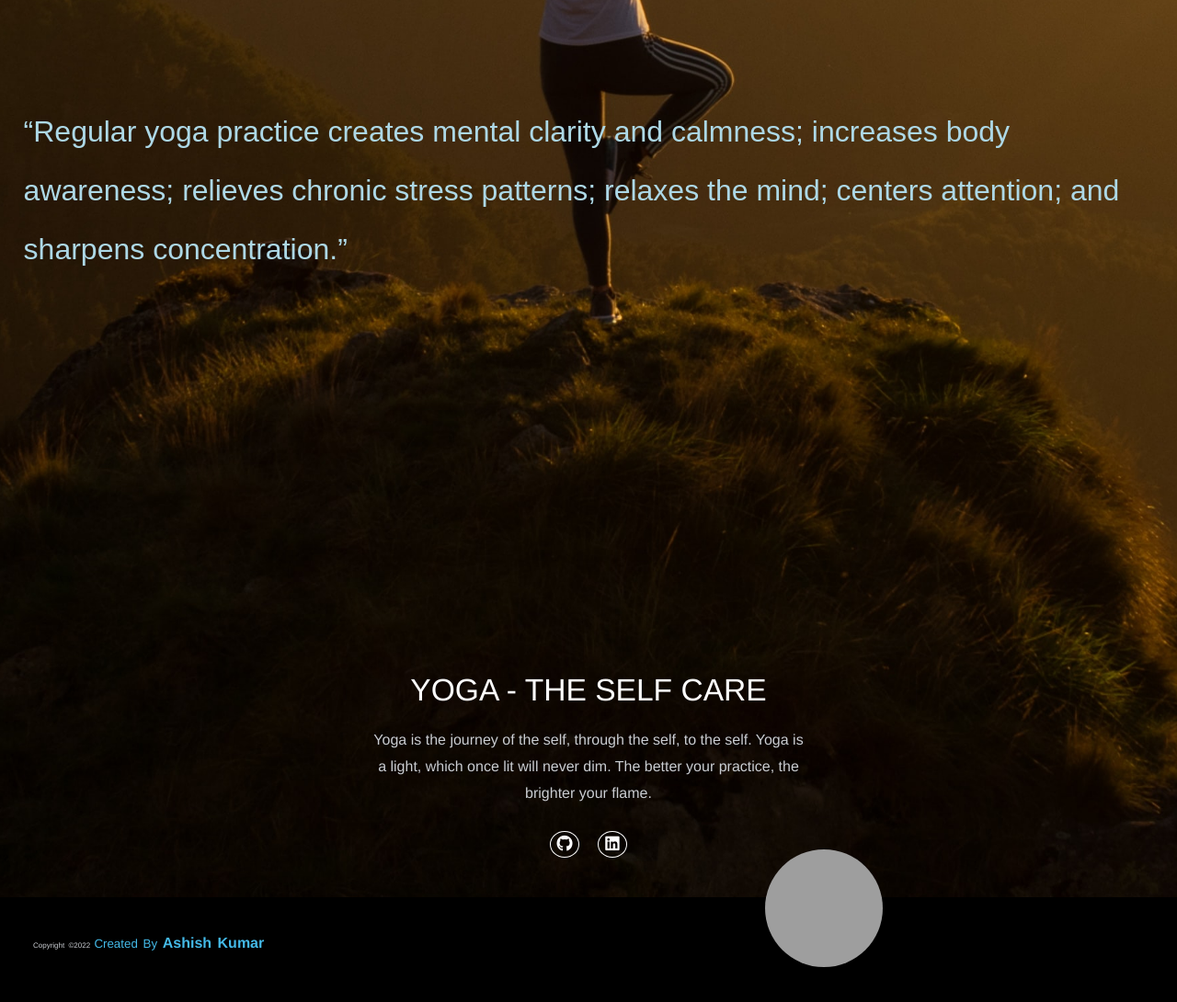
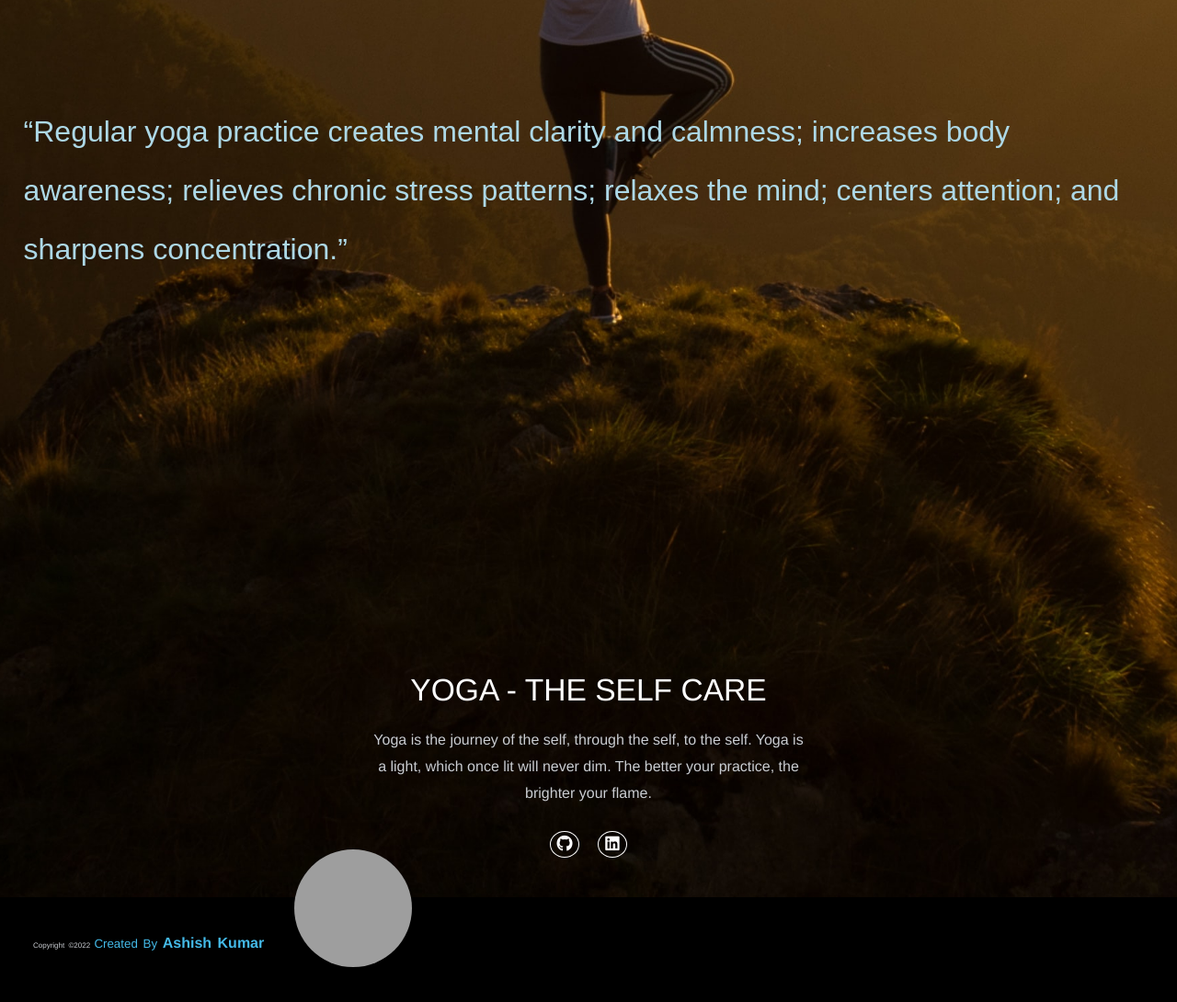
Before and after one commit to Ashishnitp2k20/yoga, a plain HTML site: page index.html in a window 1280 px wide. Shown: the part 1819-2909 px from the top of the page at 92% size. Drawn offline with Linux system fonts and the light colour scheme; grey boxes are pictures that could not be loaded.

Commit message:
Update index.html

```diff
--- a/index.html
+++ b/index.html
@@ -371,7 +371,7 @@ body{
         object-fit: cover;
         position: absolute;
         bottom: 3rem;
-        right: 20rem;
+        left: 20rem;
      }
     </style>
 </head>
```
